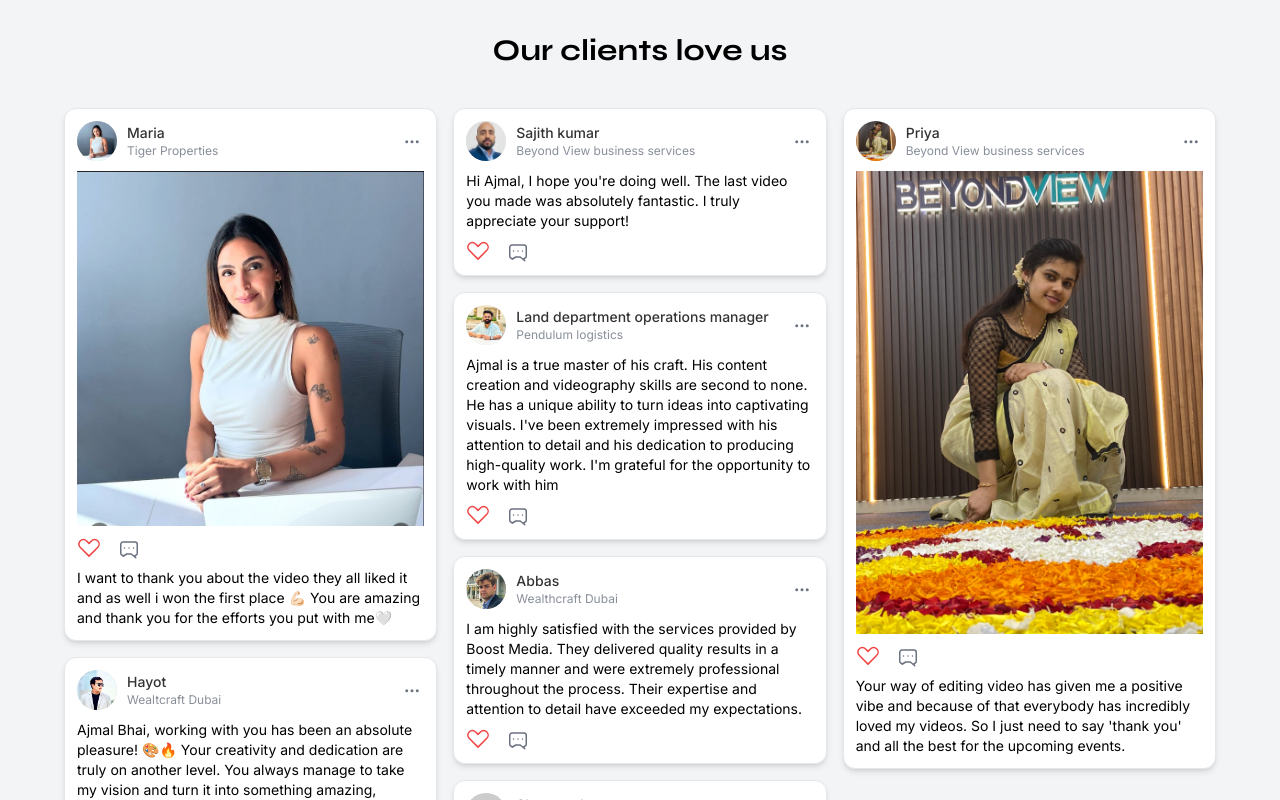
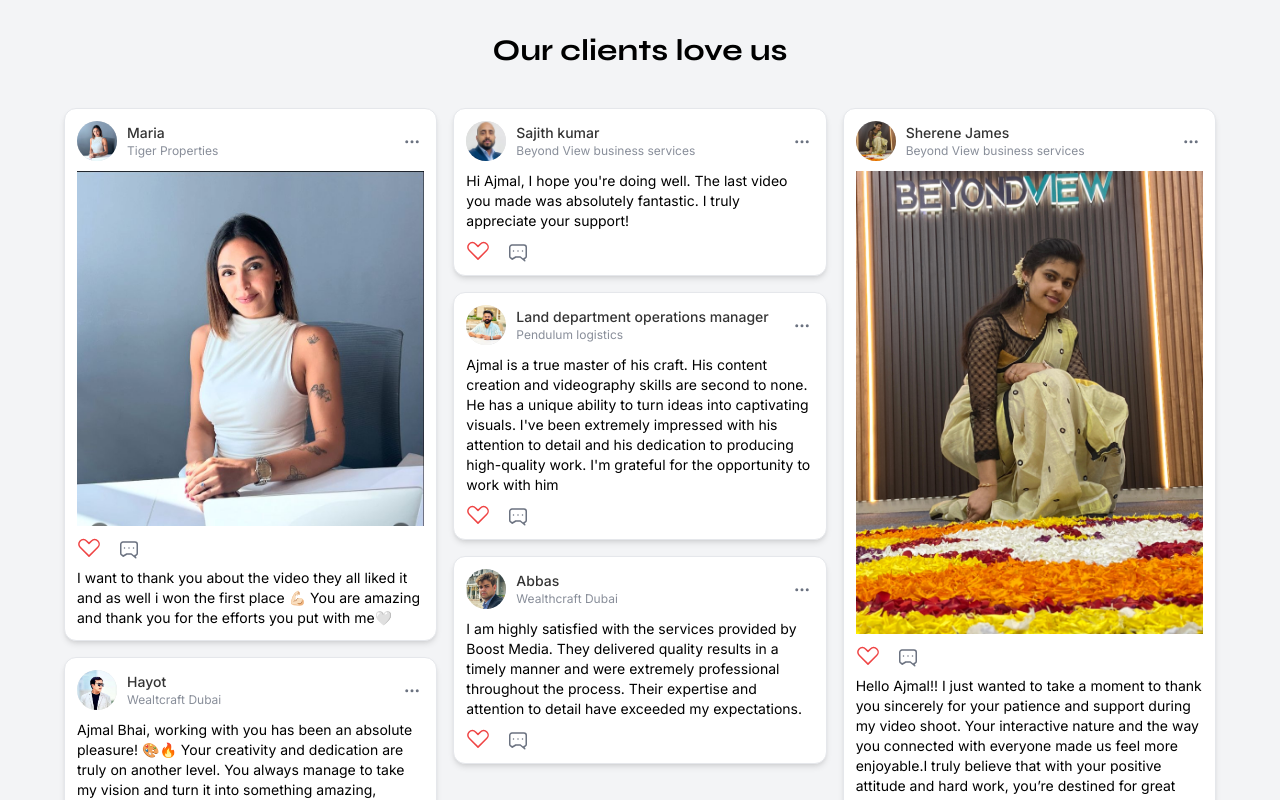
Before and after one commit to appetite-studio-team/boost-midea, a Next.js app: page /about in a window 1280 px wide. Shown: the part 1700-2500 px from the top of the page. Built offline with nearby package versions, Linux system fonts and the light colour scheme.

Commit message:
:bento: update testimonial image

```diff
--- a/src/app/_components/TestimonialsSection.tsx
+++ b/src/app/_components/TestimonialsSection.tsx
@@ -4,7 +4,7 @@ interface Testimonial {
   id: number;
   name: string;
   username: string;
-  avatar: string;
+  avatar?: string;
   text: string;
   image?: string;
 }
@@ -50,16 +50,15 @@ const testimonials: Testimonial[] = [
     id: 6,
     name: 'Sherene James',
     username: 'Beyond View business services',
-    avatar: 'https://via.placeholder.com/50',
+    avatar: '/assets/testimonials/sherene.jpeg',
     text: 'Hello Ajmal!! I just wanted to take a moment to thank you sincerely for your patience and support during my video shoot. Your interactive nature and the way you connected with everyone made us feel more enjoyable.I truly believe that with your positive attitude and hard work, you’re destined for great success. Wishing you all the best in your journey ahead, and I’m confident that you’ll reach amazing heights!',
+    image: '/assets/testimonials/sherene.jpeg',
   },
   {
     id: 7,
     name: 'Priya',
     username: 'Beyond View business services',
-    avatar: '/assets/testimonials/priya.jpeg',
     text: "Your way of editing video has given me a positive vibe and because of that everybody has incredibly loved my videos. So I just need to say 'thank you' and all the best for the upcoming events.",
-    image: '/assets/testimonials/priya.jpeg',
   },
 ];
 
@@ -102,6 +101,7 @@ const TestimonialCard = ({ testimonial }: { testimonial: Testimonial }) => {
     <div className="mb-4 break-inside-avoid rounded-xl border bg-white p-3 shadow-md">
       <div className="mb-2.5 flex items-center justify-between">
         <div className="flex items-center">
+          {testimonial.avatar && (
             <div className="h-10 w-10 rounded-full bg-neutral-200">
               <Image
                 src={testimonial.avatar}
@@ -111,6 +111,7 @@ const TestimonialCard = ({ testimonial }: { testimonial: Testimonial }) => {
                 height={40}
               />
             </div>
+          )}
           <div className="ml-2.5">
             <p className="text-sm font-medium">{testimonial.name}</p>
             <p className="text-xs text-gray-500">{testimonial.username}</p>
```
Also changed, not shown: public/assets/testimonials/sherene.jpeg (renamed from public/assets/testimonials/priya.jpeg). Lines whose indentation alone changed are shown as unchanged.
